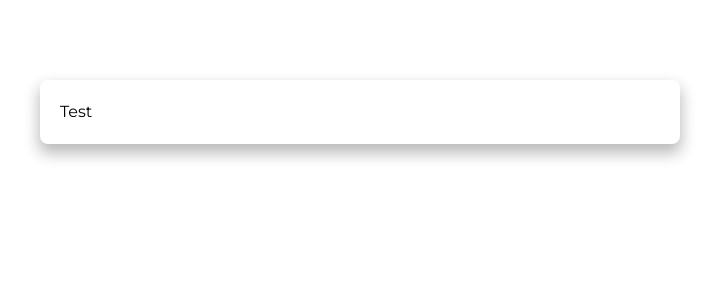
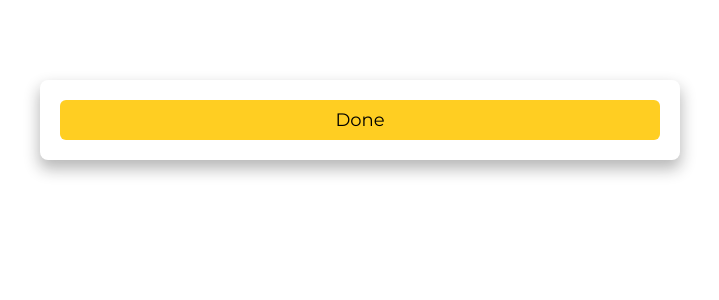
Before and after one commit to rommel-coreform/test-coding, a React (Vite) app: page / in a window 1280 px wide. Shown: the top 300 px of the page, without its empty margins (280-999 px from the left). Built offline with nearby package versions, Linux system fonts and the light colour scheme.

Commit message:
add button on main page

```diff
--- a/src/App.tsx
+++ b/src/App.tsx
@@ -1,7 +1,11 @@
 const App = () => {
   return (
     <div className="flex justify-center pt-20">
-      <div className="font-montserrat p-5 rounded-lg shadow-[0_8px_15px_1px_rgba(20,20,20,0.3)] w-1/2">Test</div>
+      <div className="font-montserrat p-5 rounded-lg shadow-[0_8px_15px_1px_rgba(20,20,20,0.3)] w-1/2">
+        <button onClick={() => {}} className="bg-yellow hover:bg-yellow-light h-10 w-full text-lg rounded-md">
+          Done
+        </button>
+      </div>
     </div>
   );
 };
```
